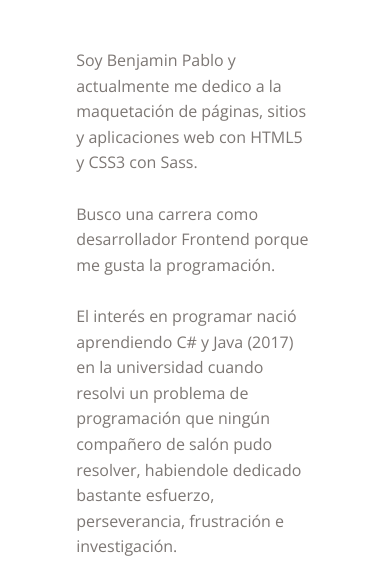
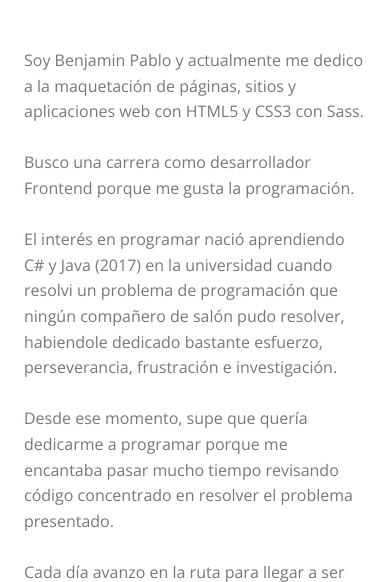
Before and after one commit to BenjaminPablo/Benjamin-Portfolio, a website built with Parcel: page index.html in a window 390 px wide. Shown: the part 702-1284 px from the top of the page. Built offline with nearby package versions, Linux system fonts and the light colour scheme.

Commit message:
Working the slider to be responsive

```diff
--- a/src/scss/abstracts/_mixins.scss
+++ b/src/scss/abstracts/_mixins.scss
@@ -5,8 +5,8 @@
 0 - 600px:      Phone
 600 - 900px:    Tablet portrait
 900 - 1200px:   Tablet landscape
-[1200 - 1800px] is where our normal styles apply
-1800px + : Big desktop
+[1200 - 2000px] is where our normal styles apply
+2000px + : Big desktop
 
 $breakpoint argument choices:
 - phone
@@ -39,7 +39,7 @@ ORDER to add Media Queries: Base + typography > general layout + grid > page lay
   }
   @if $breakpoint == big-desktop {
     @media only screen and (min-width: 125em) {
-      // 1800px
+      // 2000px
       @content;
     }
   }
--- a/src/scss/pages/_home.scss
+++ b/src/scss/pages/_home.scss
@@ -8,9 +8,11 @@
 
   .about-me {
     grid-column: col-start 2 / col-end 7;
-    display: grid;
-    place-content: center;
     margin-bottom: var(--gap-900);
+
+    @include respond(tab-port) {
+      grid-column: full-start / full-end;
+    }
 
     &__des {
       display: grid;
@@ -22,6 +24,10 @@
       row-gap: var(--gap-400);
       font-size: var(--fs-300);
       color: var(--clr-neutral-300);
+
+      @include respond(phone) {
+        padding: 0 3rem;
+      }
     }
 
     &__text {
@@ -66,6 +72,10 @@
     position: relative;
     gap: 5rem;
     margin-bottom: var(--gap-900);
+
+    @include respond(tab-land) {
+      padding: 6rem 20rem;
+    }
 
     @include respond(phone) {
       padding: 3rem;
```
